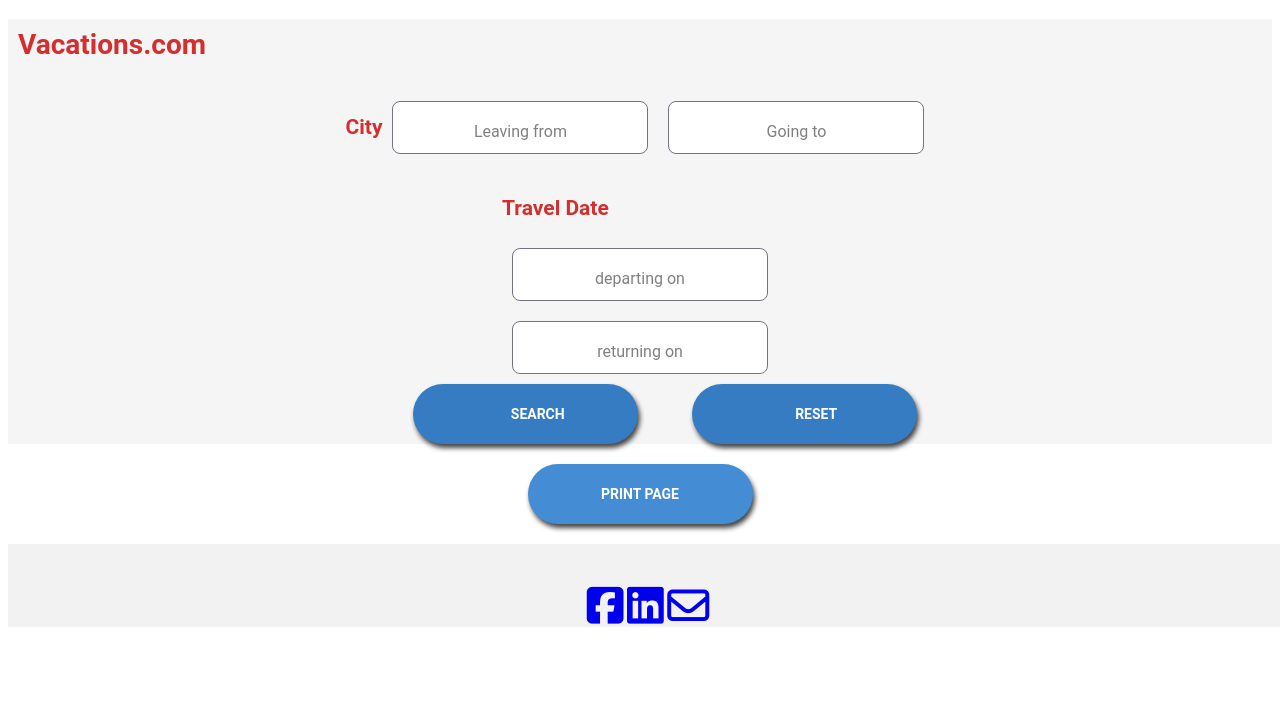
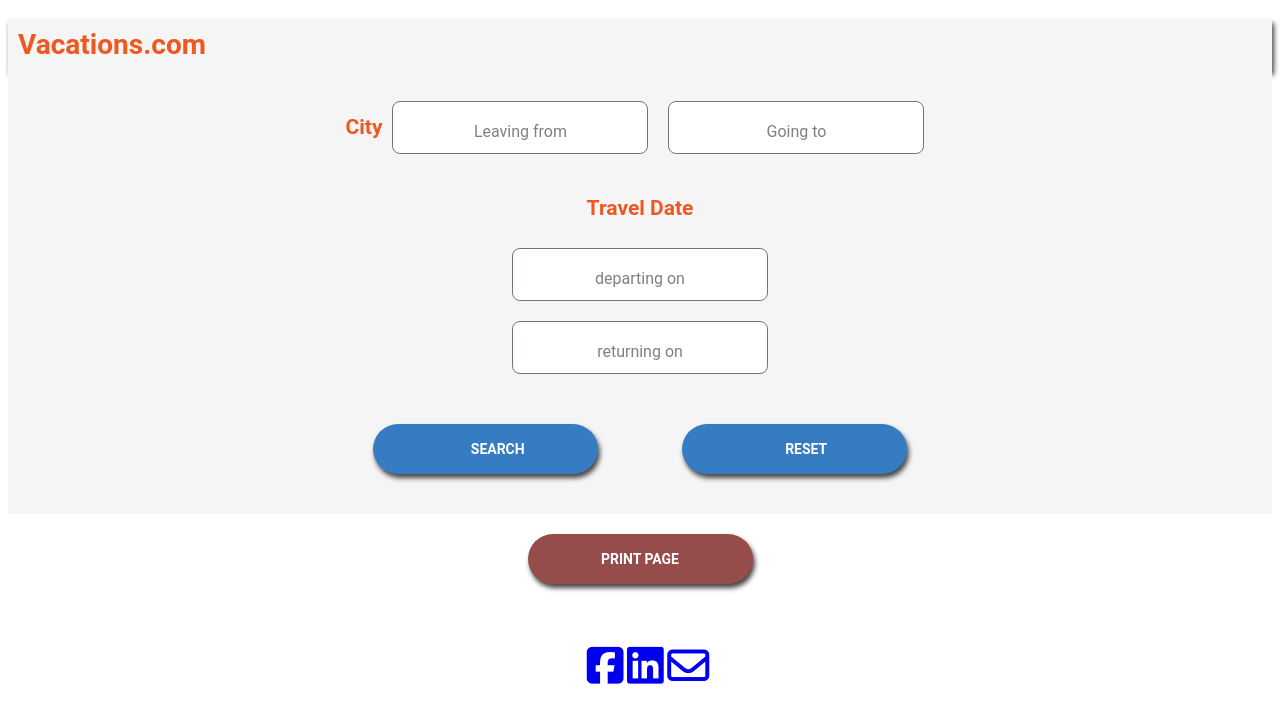
Before and after one commit to smiles2408/travel-app, a website built with webpack: page src/client/views/index.html in a window 1280 px wide. Built offline with nearby package versions, Linux system fonts and the light colour scheme; a web font is replaced by a local one.

Commit message:
Final Version 1.2

```diff
--- a/src/client/styles/style.scss
+++ b/src/client/styles/style.scss
@@ -1,29 +1,11 @@
 body{
         font-size: 14px;
         font-family: Roboto,arial,sans-serif;
-        color: #202124;
+        color: #3D82AB;
         overflow: auto;
 }
 
-#app{
-    display: flex;
-    flex-direction: column;
-   justify-content: center;
-   align-items: center;
-    background: whitesmoke;
-    color: #d32f2f;
-    font-size: 14px;
-    font-family: Roboto,arial,sans-serif;
-}
-#vacationdetails{
-    display: flex;
-    justify-content: center;
-    background-color:whitesmoke;
-    color: #d32f2f;
-    font-size: 14px;
-    font-family: Roboto,arial,sans-serif;
 
-}
 
 /*  Basic Styling To Override Default For Basic HTML Elements */
 
@@ -41,7 +23,7 @@
 
 button{
     width: 225px;
-    height: 60px;
+    height: 50px;
     color: white;
     font-family: Roboto,arial,sans-serif;
     border: none;
@@ -51,15 +33,46 @@
     font-weight: 700;
     text-align: center;
     text-transform: uppercase;
-    border-radius: 50vh;
+    border-radius: 30vh;
     box-sizing: border-box;
     display: inline-block;
     word-break: break-word;
 }
+h2{
+    color:#EE5921;
+}
+footer{
+
+    margin-top: auto;
+    width: 100vw;
+    padding-top: 40px;
+    color:#70757a;
+    text-align: center;
+}
+
+#app{
+    display: flex;
+    flex-direction: column;
+   justify-content: center;
+   align-items: center;
+    background: whitesmoke;
+    color: #3D82AB;
+    font-size: 14px;
+    font-family: Roboto,arial,sans-serif;
+}
+#vacationdetails{
+    display: flex;
+    justify-content: center;
+    background-color:whitesmoke;
+    color: #484848;
+    font-size: 14px;
+    font-family: Roboto,arial,sans-serif;
+
+}
 
 #search{
     padding-left: 30px;
-    margin-left: 50px;
+    margin: 40px;
     min-width: 96px;
     background:#367cc2;
 
@@ -74,23 +87,25 @@
     padding: 10px;
     margin: 20px;
     min-width: 75px;
-    background:#448cd4;
+    background:#974c4c;
+    color: white;
 }
 .app_headline{
     font-size: 28px;
     line-height: 32px;
     font-weight: 700;
-    color: #d32f2f;
+    color: #EE5921;
     margin-bottom: 0;
     padding:10px;
     background-color: whitesmoke;
+    box-shadow: 2px 4px 5px #444;
 }
+
 .travel_city{
     padding-top: 20px;
     display:flex;
-  //  flex-direction: column;
-   justify-content: center;
-     align-items: center;
+    justify-content: center;
+    align-items: center;
 }
 .input_text{
     margin: 10px;
@@ -104,13 +119,12 @@
 .travel_date{
     margin-top: 15px;
     display: flex;
- //   align-items: center;
- // justify-content: center;
-   flex-direction: column;
+    flex-direction: column;
+    text-align: center;
 }
 #weather-icon{
     display: inline;
-    width:100%;
+    width:100;
 }
 
 .vacation_details_hide{
@@ -124,24 +138,16 @@
 .vacation_styling{
     text-align: center;
     margin: 10px;
-}
-.footer{
-
-
-    height: auto;
-    width: 100vw;
-    padding-top: 40px;
-    background:#f2f2f2;
-    color:#70757a;
-    text-align: center;
+    color: #484848;
 }
 
-.btn_printnpdf{
+.print_details{
     display: flex;
     justify-content: center;
     align-items: center;
+}
 
-}
+
 /* Reset style for HTML element on active to have no border*/
 input:focus,
 select:focus,
@@ -191,6 +197,10 @@
         width:50vh;
         margin: auto;
     }
+    #weather-icon{
+        width:50vh;
+        margin: auto;
+    }
 }
 /* Small Screens */
 @media (max-width: 600px){
@@ -229,4 +239,8 @@
         width:50vh;
         margin: auto;
     }
+    #weather-icon{
+        width:50vh;
+        margin: auto;
+    }
 }
--- a/src/client/views/index.html
+++ b/src/client/views/index.html
@@ -22,7 +22,7 @@
           </div>
 
           <div class ="travel_date">
-           <h2>Travel Date</h2>
+           <h2 id="travel_heading">Travel Date</h2>
             <input class="input_text" type="text" id="traveldate1" placeholder="departing on" onfocus="(this.type='date')" >
             <input class="input_text" type="text" id="traveldate2" placeholder="returning on"
             onfocus="(this.type='date')">
```
Also changed, not shown: dist/index.html, dist/main.css, dist/service-worker.js.
